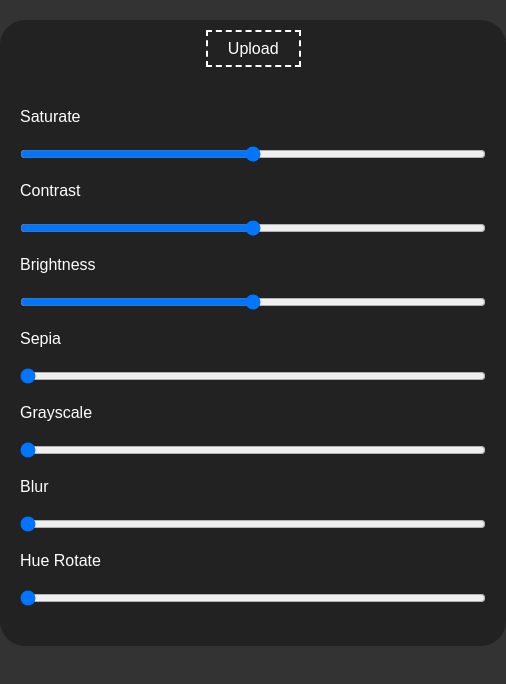
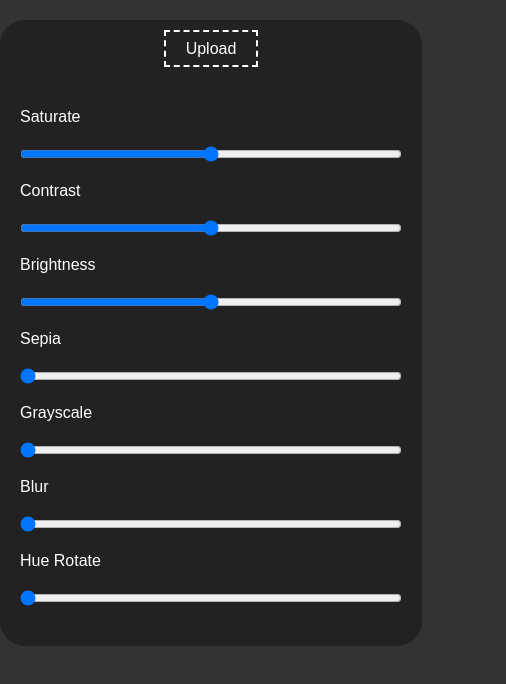
Before and after one commit to clozr0/Photo-filters, a plain HTML site: page index.html in a window 390 px wide. Shown: the whole page, 506 px wide, since content can reach past the window. Drawn offline with Linux system fonts and the light colour scheme.

Commit message:
Update style.css

```diff
--- a/css/style.css
+++ b/css/style.css
@@ -96,7 +96,7 @@ a {
 @media screen and (max-width: 650px) {
     .continer {
         grid-template-columns: 1fr;
-        width: 60vh;
+        width: 50vh;
         gap: 50px;
     }
 
```
